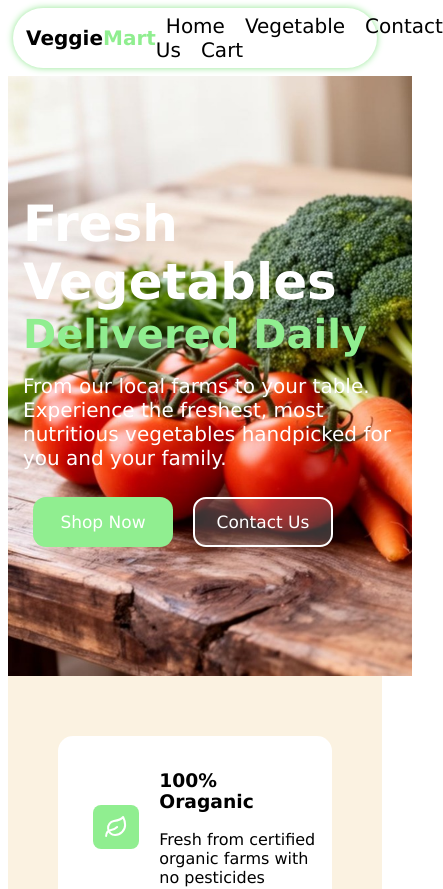
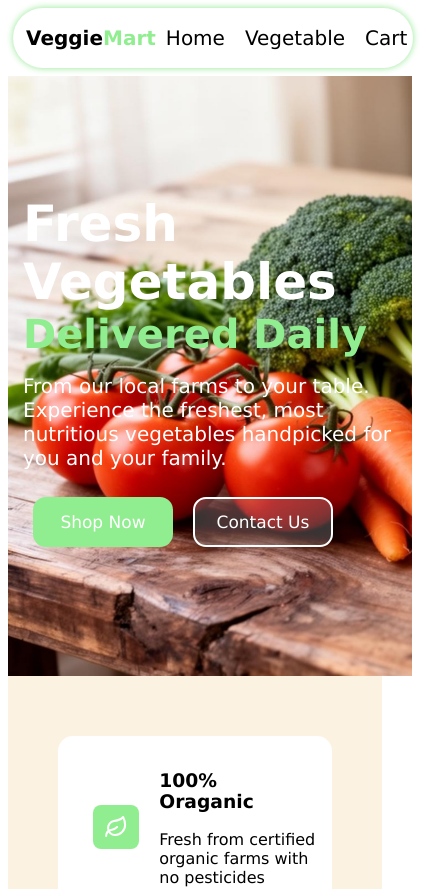
Before and after one commit to AtharvBolke99/veggieMart, a React (Vite) app: page / in a window 390 px wide. Shown: the top 889 px of the page, 443 px wide, since content can reach past the window. Built offline with nearby package versions, Linux system fonts and the light colour scheme.

Commit message:
reponsivness

```diff
--- a/src/components/Footer.css
+++ b/src/components/Footer.css
@@ -59,6 +59,7 @@
     flex-direction: column;
     justify-content: center;
     align-items: center;
+    width: 100%;
   }
 
   .quick-links {
@@ -77,4 +78,5 @@
     justify-content: start;
     align-items: start;
   }
+
 }
--- a/src/components/Navbar.css
+++ b/src/components/Navbar.css
@@ -1,4 +1,3 @@
-
 #body {
   margin: 0;
   padding: 0;
@@ -37,3 +36,27 @@
   color: lightgreen;
   transition: 0.3s;
 }
+
+.menu-contact {
+  font-size: 20px;
+  margin: 10px;
+  text-decoration: none;
+  color: black;
+}
+
+.menu-contact:hover {
+  border-bottom: 2px solid lightgreen;
+  color: lightgreen;
+  transition: 0.3s;
+}
+
+@media (max-width: 768px) {
+
+  .header {
+    width: 100%;
+  }
+  .menu-contact {
+    display: none;
+  }
+
+}
--- a/src/components/Navbar.jsx
+++ b/src/components/Navbar.jsx
@@ -1,4 +1,4 @@
-import React from "react";
+import React, { useState } from "react";
 import { Link } from "react-router";
 import "../components/Navbar.css"
 
@@ -8,16 +8,17 @@ function Navbar() {
       <h2 className="logo-name">
         Veggie<span className="hightlighter">Mart</span>
       </h2>
-      <div className="menu-link">
+      <div className= "menu-link">
         <Link to="/" className="menu">
           Home
         </Link>
         <Link to="/vegetable" className="menu">
           Vegetable
         </Link>
-        <Link to="/contact" className="menu">
+        <Link to="/contact" className="menu-contact">
           Contact Us
         </Link>
+
         <Link to="/cart" className="menu">
           Cart
         </Link>
--- a/src/views/App.css
+++ b/src/views/App.css
@@ -82,6 +82,7 @@
   justify-content: center;
   align-items: center;
   flex-wrap: wrap;
+
 }
 
 .title-sub-footer {
```
